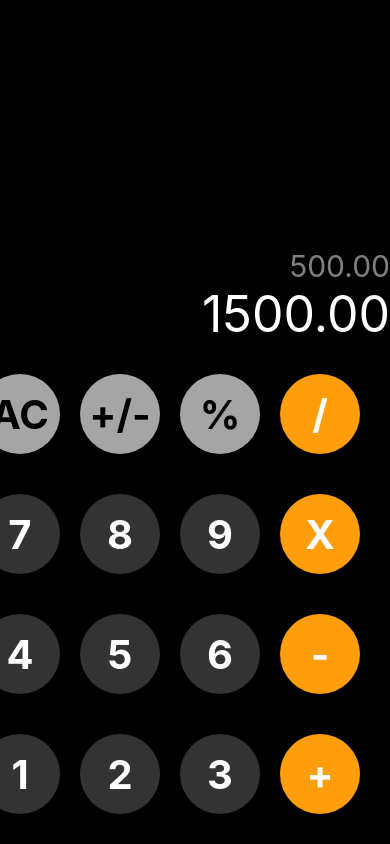
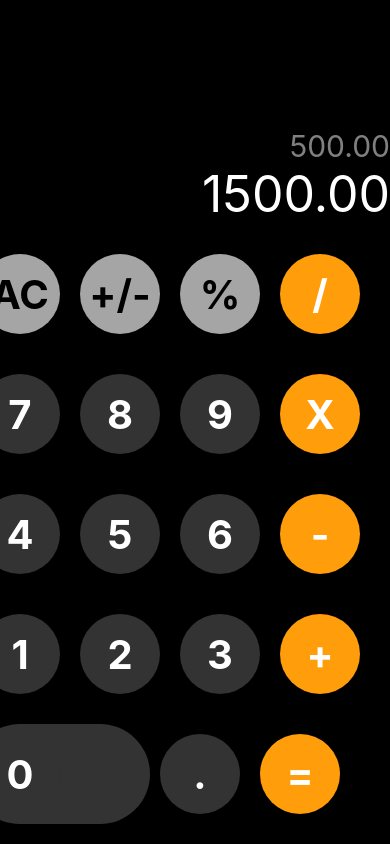
Before and after one commit to svaldessamperio/Calculator, a React Native app: screen / in a window 390 px wide. Built offline with nearby package versions, Linux system fonts and the light colour scheme.

Commit message:
Renglón especial en el teclado

```diff
--- /dev/null
+++ b/src/components/DoubleButtonKeyboard.tsx
@@ -0,0 +1,56 @@
+import React from 'react'
+import { View, Text, StyleSheet } from 'react-native'
+
+export default function DoubleButtonKeyboard(props:any) {
+    const { label, type } = props;
+
+    const tipos = [
+        {
+            color: 'white',
+            backgroundColor: '#333333',
+        },
+        {
+            color: 'white',
+            backgroundColor: '#ff9e0a',
+        },
+        {
+            color: 'black',
+            backgroundColor: '#a5a5a5',
+        },
+    ];
+    const {color, backgroundColor} = tipos[type];
+
+    return (
+        <View style={styles.buttonContainer}>
+            <View style={[styles.button, {backgroundColor}] }>
+                <Text style={[styles.textButton,{color}]}>{label}</Text>
+            </View>
+            <View style={[styles.button, {backgroundColor}] }>
+                {/* <Text style={[styles.textButton,{color}]}>{label}</Text> */}
+            </View>
+        </View>
+    )
+}
+
+const styles = StyleSheet.create({
+    buttonContainer: {
+        flexDirection: 'row',
+        padding: 10,
+        backgroundColor: '#333333',
+        borderRadius: 100,
+    },
+
+    button: {
+        borderRadius: 100,
+        // backgroundColor: "#a5a5a5",
+        height: 80,
+        width: 80,
+        alignItems: 'center',
+        justifyContent: 'center',
+    },
+    textButton: {
+        fontSize: 40,
+        fontWeight:'bold',
+        // color: 'black',
+    },
+});
--- /dev/null
+++ b/src/components/SpecialKeyboardRow.tsx
@@ -0,0 +1,32 @@
+import React from 'react'
+import { View, Text, StyleSheet } from 'react-native'
+import ButtonKeyboard from './ButtonKeyboard';
+import DoubleButtonKeyboard from './DoubleButtonKeyboard';
+
+export default function SpecialKeyboardRow(props: any) {
+    const {buttons} = props;
+
+    return (
+        <View style= {styles.keyboardContainer}>
+            <View style={styles.keyboardRowContainer}>
+                <DoubleButtonKeyboard label={buttons[0].label} type={buttons[0].type}/>
+                <ButtonKeyboard label={buttons[1].label} type={buttons[1].type}/>
+                <ButtonKeyboard label={buttons[2].label} type={buttons[2].type}/>
+            </View>
+        </View>
+    )
+}
+
+const styles = StyleSheet.create({
+    keyboardContainer: {
+        flexDirection: 'row',
+        justifyContent: 'space-around',
+        alignItems: 'flex-end',
+        padding: 10,
+    },
+    keyboardRowContainer: {
+        flex: 1,
+        flexDirection: 'row',
+        justifyContent: 'center',
+    },
+});
--- a/src/screens/CalculatorScreen.tsx
+++ b/src/screens/CalculatorScreen.tsx
@@ -2,6 +2,7 @@ import React from 'react';
 import {View, Text} from 'react-native';
 import KeyboardRow from '../components/KeyboardRow';
 import { styles } from '../theme/appTheme';
+import SpecialKeyboardRow from '../components/SpecialKeyboardRow';
 
 export default function CalculatorScreen() {
   return (
@@ -37,6 +38,12 @@ export default function CalculatorScreen() {
            { label: '+', type: 1 },
           ]}
         />
+        <SpecialKeyboardRow buttons={
+          [{ label: '0', type: 0 },
+           { label: '.', type: 0 },
+           { label: '=', type: 1 },
+          ]}
+        />
       </View>
     </View>
   );
```
